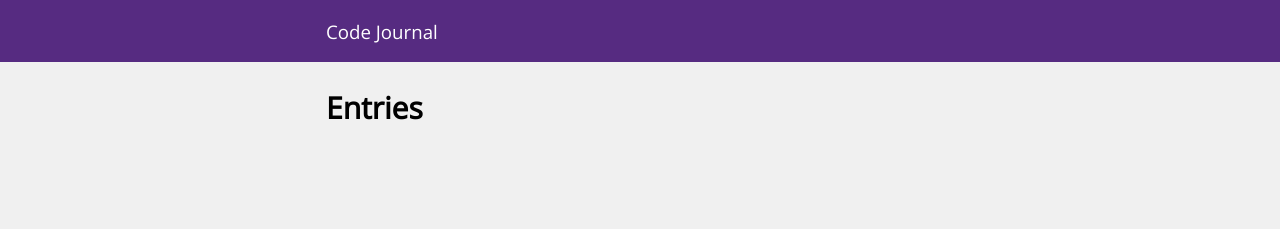
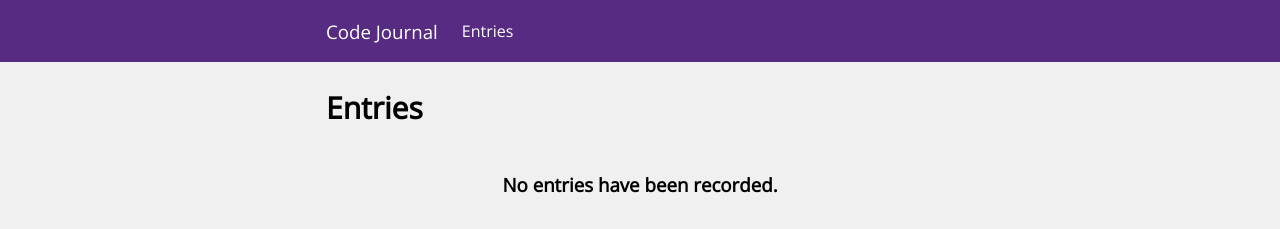
Before and after one commit to e-bales/code-journal, a website: page index.html in a window 1280 px wide. Drawn offline with nearby package versions, Linux system fonts and the light colour scheme.

Commit message:
added viewSwap function and entries navbar anchor + event listener

```diff
--- a/css/layout.css
+++ b/css/layout.css
@@ -24,6 +24,12 @@
   margin-bottom: 4%;
 }
 
+.entries-anchor {
+  display: flex;
+  align-items: center;
+  margin-left: 0.75rem;
+}
+
 @media screen and (min-width: 768px) {
   .container {
     max-width: 700px;
--- a/css/styles.css
+++ b/css/styles.css
@@ -97,6 +97,26 @@ li {
   margin-top: 0%;
 }
 
+.no-entries {
+  text-align: center;
+}
+
+.nav-bar {
+  display: flex;
+}
+
+.entries-anchor {
+  font-size: 16px;
+}
+
+.entries-anchor:hover {
+  cursor: pointer;
+}
+
+/* .nav-bar > h3 {
+  margin-right: 2rem;
+} */
+
 /* ul .img-wrapper {
   height: 18rem;
 
--- a/index.html
+++ b/index.html
@@ -22,8 +22,9 @@
   <header>
     <div class="row">
       <div class="column-full">
-        <div class="container">
+        <div class="container nav-bar">
           <h3>Code Journal</h3>
+          <h3 class="entries-anchor">Entries</h3>
         </div>
       </div>
     </div>
@@ -70,6 +71,11 @@
           <h2>Entries</h2>
         </div>
       </div>
+      <div class="row">
+        <div class="column-full no-entries">
+          <h3>No entries have been recorded.</h3>
+        </div>
+      </div>
       <div class="entries-list">
         <ul>
         </ul>
--- a/js/main.js
+++ b/js/main.js
@@ -2,6 +2,11 @@ const $photoURL = document.querySelector('#url');
 const $form = document.querySelector('form');
 const $image = document.querySelector('#img-preview');
 const $unorderedList = document.querySelector('ul');
+// const $entriesMsg = document.querySelector('.no-entries');
+
+const $entryFormDiv = document.querySelector('[data-view="entry-form"]');
+const $entriesDiv = document.querySelector('[data-view="entries"]');
+const $entriesAnchor = document.querySelector('.entries-anchor');
 
 $photoURL.addEventListener('input', event => {
   const url = $photoURL.value;
@@ -71,3 +76,20 @@ document.addEventListener('DOMContentLoaded', event => {
     $unorderedList.appendChild(renderEntry(currEntry));
   }
 });
+
+// function toggleNoEntries() {
+//   $entriesMsg.classList.toggle('hidden');
+// }
+
+function viewSwap(view) {
+  data.view = view;
+  if (view === 'entries') {
+    $entriesDiv.classList.remove('hidden');
+    $entryFormDiv.classList.add('hidden');
+  } else if (view === 'entry-form') {
+    $entryFormDiv.classList.remove('hidden');
+    $entriesDiv.classList.add('hidden');
+  }
+}
+
+$entriesAnchor.addEventListener('click', viewSwap('entries'));
```
